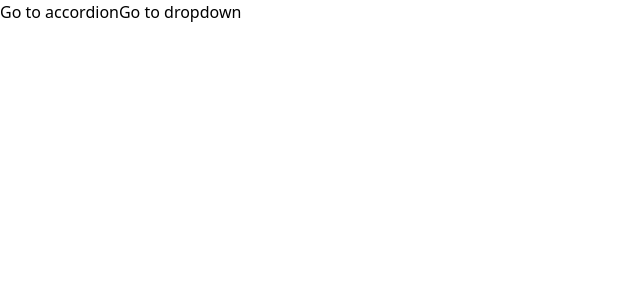
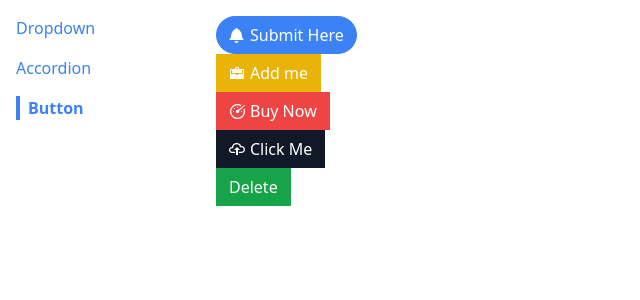
Before and after one commit to aayushi28/Component-development, a React (Create React App) app: page /button in a window 1280 px wide. Shown: the top 300 px of the page, without its empty margins (0-640 px from the left). Built offline with nearby package versions, Linux system fonts and the light colour scheme.

Commit message:
adding styles

```diff
--- a/src/App.js
+++ b/src/App.js
@@ -1,18 +1,22 @@
-import Link from "./Component/Link";
+import SideBar from "./Component/SideBar";
 import Route from "./Component/Route";
 import AccordionPage from "./pages/AccordionPage";
 import DropdownPage from "./pages/DropdownPage";
+import ButtonPage from "./pages/ButtonPage";
+
 function App() {
   return (
-    <div>
-      <Link to="/accordion">Go to accordion</Link>
-      <Link to="/dropdown">Go to dropdown</Link>
-      <div>
+    <div className="container mx-auto grid grid-cols-6 gap-4 mt-4">
+      <SideBar/>
+      <div className="col-span-5">
         <Route path="/accordion">
           <AccordionPage/>
         </Route>
-        <Route path="/dropdown">
+        <Route path="/">
           <DropdownPage/>
+        </Route>
+        <Route path="/button">
+          <ButtonPage/>
         </Route>
       </div>
     </div>
--- a/src/Component/Link.js
+++ b/src/Component/Link.js
@@ -1,12 +1,20 @@
-import { useContext } from "react";
-import NavigationContext from "../Context/Navigation";
-function Link({to, children}){
-    const {navigate}=useContext(NavigationContext);
+import useNavigation from "../Hooks/use-navigation";
+import classNames from "classnames";
+function Link({to, children, className, activeClassName}){
+    const {navigate, currentPath}=useNavigation();
+    const classes = classNames(
+      "text-blue-500",
+      className,
+      currentPath === to && activeClassName
+    );
     const handleClick = (event) =>{
+        if(event.metaKey || event.ctrlKey){
+            return;
+        }
         event.preventDefault();
         navigate(to);
     };
-    return(<a onClick={handleClick}>{children}</a>);
+    return(<a className={classes} href={to} onClick={handleClick}>{children}</a>);
 
 }
 export default Link;
--- a/src/Component/Route.js
+++ b/src/Component/Route.js
@@ -1,8 +1,6 @@
-import { useContext } from "react";
-import NavigationContext from "../Context/Navigation";
-
+import useNavigation from "../Hooks/use-navigation";
 function Route({path, children}){
-    const {currentPath} = useContext(NavigationContext);
+    const {currentPath} = useNavigation();
     if(path===currentPath){
         return children;
     }
--- /dev/null
+++ b/src/Component/SideBar.js
@@ -0,0 +1,27 @@
+import Link from "./Link";
+function SideBar(){
+    const links = [
+        {label: 'Dropdown', path:'/'},
+        {label: 'Accordion', path:'/accordion'},
+        {label: 'Button', path:'/button'},
+
+    ];
+    const renderedLinks = links.map((link)=>{
+        return (
+          <Link
+            className="m-4 mt-0"
+            key={link.label}
+            to={link.path}
+            activeClassName="font-bold border-l-4 border-blue-500 pl-2"
+          >
+            {link.label}
+          </Link>
+        );
+    })
+    return(
+        <div className="sticky top-0 overflow-y-scroll flex flex-col items-start">
+            {renderedLinks}
+        </div>
+    )
+}
+export default SideBar;
--- /dev/null
+++ b/src/Hooks/use-navigation.js
@@ -0,0 +1,8 @@
+import { useContext } from "react";
+import NavigationContext from "../Context/Navigation";
+
+function useNavigation(){
+    return useContext(NavigationContext);
+}
+
+export default useNavigation;
--- a/src/pages/ButtonPage.js
+++ b/src/pages/ButtonPage.js
@@ -18,7 +18,7 @@
         </Button>
       </div>
       <div>
-        <Button warning className="mb-4">
+        <Button warning>
           <GoBriefcase />
           Add me
         </Button>
```
